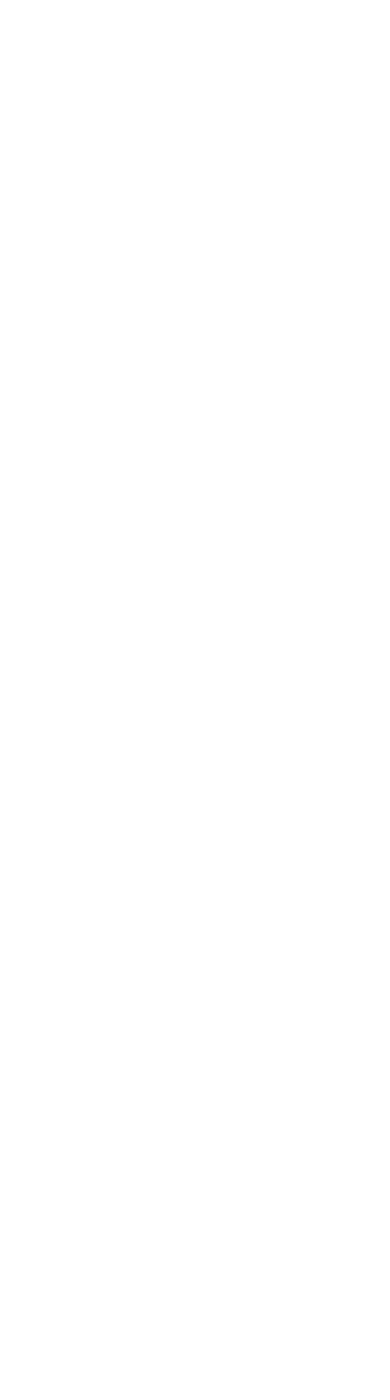
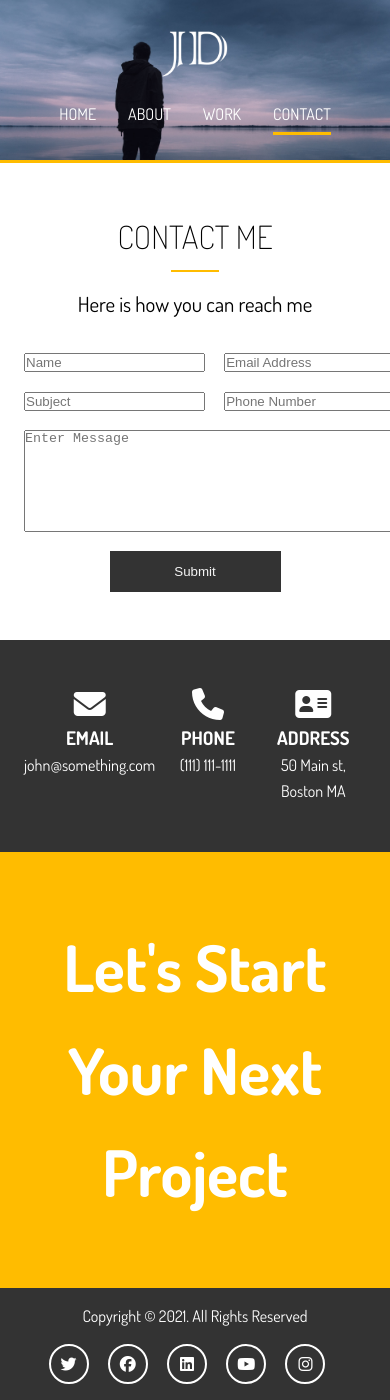
Before and after one commit to ZahedAlam/portfolio-personal, a plain HTML site: page dist/contact.html in a window 390 px wide. Before the commit the page ends 844 px from the top, so only its background shows below. Drawn offline with Linux system fonts and the light colour scheme.

Commit message:
demo branch

```diff
--- a/dist/contact.html
+++ b/dist/contact.html
@@ -0,0 +1,95 @@
+<!DOCTYPE html>
+<html lang="en">
+<head>
+    <meta charset="UTF-8">
+    <meta http-equiv="X-UA-Compatible" content="IE=edge">
+    <meta name="viewport" content="width=device-width, initial-scale=1.0">
+    <script src="https://kit.fontawesome.com/6376b8bf1f.js" crossorigin="anonymous"></script>
+
+    <link rel="preconnect" href="https://fonts.gstatic.com">
+    <link href="https://fonts.googleapis.com/css2?family=Dosis:wght@200;300;400;500;600;700;800&display=swap" rel="stylesheet">
+    <link rel="stylesheet" href="css/main.css">
+    <title> Contact Me | UI/UX Designer & Photographer </title>
+</head>
+<body>
+    <!-- header -->
+    <header id="header-inner">
+        <div class="container">
+            <nav id="main-nav">
+                <img src="image/logo.png" alt="My Portfolio" id="logo">
+                <ul>
+                    <li><a href="index.html">Home</a></li>
+                    <li><a href="about.html">About</a></li>
+                    <li><a href="work.html">Work</a></li>
+                    <li><a href="contact.html" class="current">Contact</a></li>
+                </ul>
+            </nav>
+
+        </div>
+    </header>
+
+    <!-- section A: Contact Form  -->
+    <section id="contact-a" class="text-center py-3">
+        <div class="container">
+            <h2 class="section-title">Contact Me</h2>
+            <div class="bottom-line"></div>
+            <p class="lead">Here is how you can reach me</p>
+            <form>
+                <div class="text-fields">
+                    <input type="text" class="text-input name-input" placeholder="Name">
+                    <input type="text" class="text-input subject-input" placeholder="Subject">
+                    <input type="email" class="text-input email-input" placeholder="Email Address">
+                    <input type="text" class="text-input phone-input" placeholder="Phone Number">
+                    <textarea class="text-input message-input" placeholder="Enter Message"></textarea>
+                </div>
+                <button type="submit" class="btn-dark">Submit</button>
+            </form>
+        </div>
+    </section>
+
+    <!-- Contact Section: B  -->
+    <section id="contact-b" class="py-3 bg-dark">
+        <div class="container">
+            <div class="contact-info">
+                <div>
+                    <i class="fas fa-envelope fa-2x"></i>
+                    <h3>Email</h3>
+                    <p>john@something.com</p>
+                </div>
+                <div>
+                    <i class="fas fa-phone fa-2x"></i>
+                    <h3>Phone</h3>
+                    <p>(111) 111-1111</p>
+                </div>
+                <div>
+                    <i class="fas fa-address-card fa-2x"></i>
+                    <h3>Address</h3>
+                    <p>50 Main st, Boston MA</p>
+                </div>
+            </div>
+        </div>
+    </section>
+
+    <!-- Section C: Tagline  -->
+    <section id="contact-c" class="bg-main py-4">
+        <div class="container">
+            <h1>Let's Start Your Next Project</h1>
+        </div>
+    </section>
+
+    <!-- Footer  -->
+    <div class="footer" id="main-footer">
+        <div class="footer-content container">
+            <p>Copyright &copy; 2021. All Rights Reserved</p>
+            <div class="social">
+                <i class="fab fa-twitter"></i>
+                <i class="fab fa-facebook"></i>
+                <i class="fab fa-linkedin"></i>
+                <i class="fab fa-youtube"></i>
+                <i class="fab fa-instagram"></i>
+            </div>
+        </div>
+    </div>
+
+</body>
+</html>
--- a/dist/css/main.css
+++ b/dist/css/main.css
@@ -359,6 +359,37 @@ img {
     border-radius: 50%;
     margin-right: 0.5rem; }
 
+#contact-a .text-fields {
+  display: grid;
+  grid-template-areas: "name email" "subject phone" "message message";
+  grid-gap: 1.2rem;
+  margin-bottom: 1.2rem; }
+  #contact-a .text-fields .name-input {
+    grid-area: name; }
+  #contact-a .text-fields .subject-input {
+    grid-area: subject; }
+  #contact-a .text-fields .email-input {
+    grid-area: email; }
+  #contact-a .text-fields .phone-input {
+    grid-area: phone; }
+  #contact-a .text-fields .message-input {
+    grid-area: message;
+    height: 100px; }
+  #contact-a .text-fields text-input {
+    padding: 0.5rem 1rem; }
+
+#contact-a button[type="submit"] {
+  width: 50%; }
+
+#contact-b .contact-info {
+  display: grid;
+  grid-template-columns: repeat(3, 1fr);
+  text-align: center; }
+
+#contact-c h1 {
+  text-align: center;
+  font-size: 4rem; }
+
 #main-footer {
   background: #333;
   color: #fff;
@@ -379,3 +410,44 @@ img {
       padding: 0.5rem; }
       #main-footer .footer-content .social .fab:hover {
         background: #ffbc00; }
+
+@media (max-width: 800px) {
+  #header-home {
+    height: 30rem; }
+    #header-home .header-content {
+      padding-top: 5rem; } }
+
+@media (max-width: 500px) {
+  #main-nav {
+    flex-direction: column;
+    align-items: center; }
+    #main-nav li {
+      padding: 1rem; }
+  #header-home {
+    height: 10rem;
+    border-bottom: 3px solid #ffbc00;
+    background-position: 20% 30%; }
+    #header-home .header-content {
+      display: none; }
+  #header-inner {
+    height: 10rem; }
+  #home-a .specials,
+  #home-b .stats,
+  #home-c .process,
+  #about-d .testimonials,
+  .items {
+    grid-template-columns: 1fr; }
+  #home-a .specials div {
+    border-bottom: 1px #f4f4f4 solid;
+    padding-bottom: 1rem; }
+    #home-a .specials div:last-child {
+      border: none;
+      padding-bottom: 0; }
+  #home-b .stats div {
+    padding: 2rem 0 1rem 0; }
+  #main-footer {
+    height: 7rem; }
+    #main-footer .footer-content {
+      flex-direction: column;
+      padding: 1rem;
+      height: 5rem; } }
```
Also changed, not shown: dist/work.html (+2 -2 lines).
